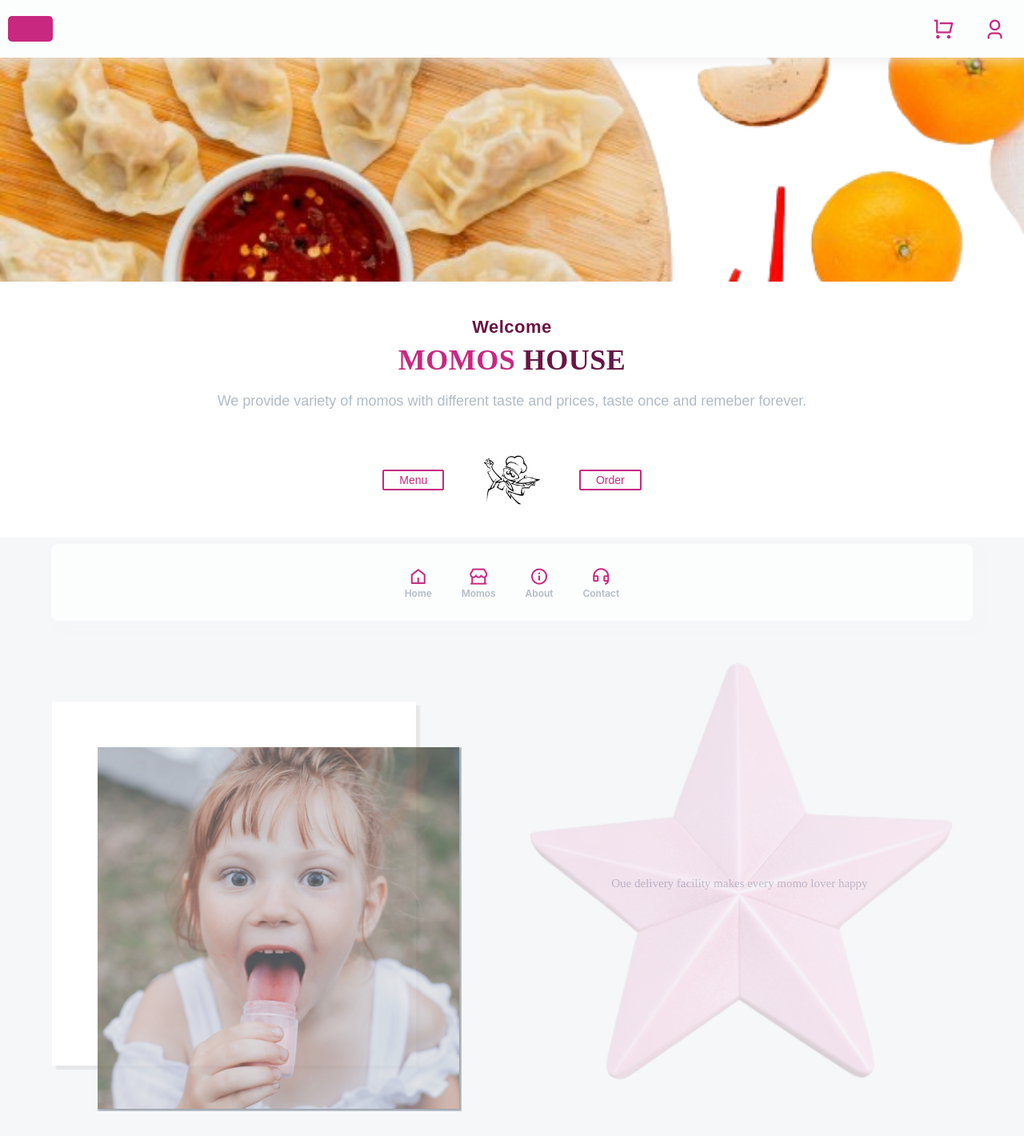
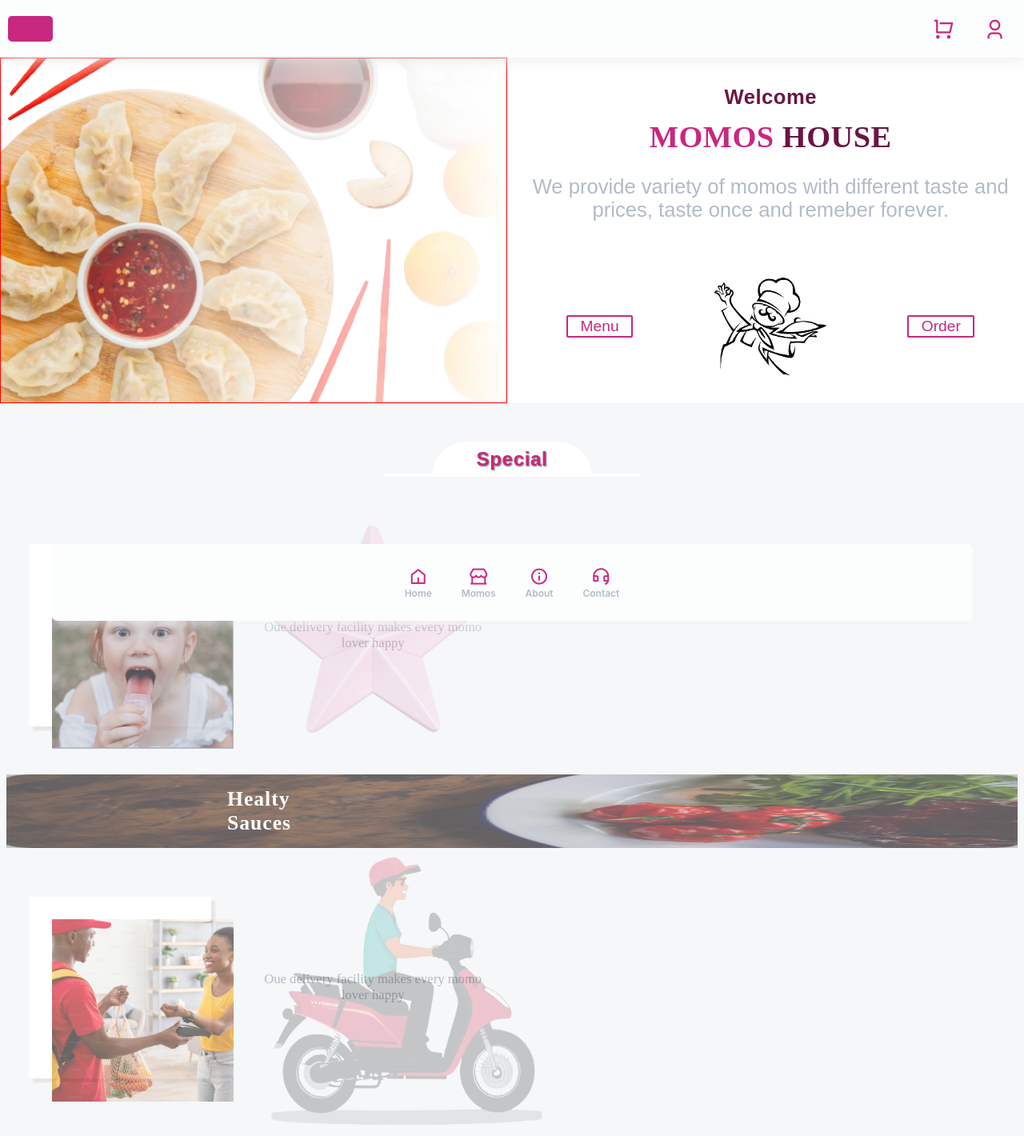
Before and after one commit to pratapbairagi/momostore, a React (Create React App) app in the folder momo_website/: page / in a window 1280 px wide. Shown: the top 1420 px of the page at 80% size. Built offline with nearby package versions, Linux system fonts and the light colour scheme; a web font is replaced by a local one.

Commit message:
changed css px/rem to vw

```diff
--- a/momo_website/src/App.css
+++ b/momo_website/src/App.css
@@ -264,6 +264,8 @@ body {
 .hero_container{
   overflow: hidden;
   max-width: 100%;
+  display: grid;
+  grid-template-columns: repeat(1, 1fr);
 }
 .hero_part1 {
   height: 35dvh;
@@ -285,23 +287,30 @@ body {
   min-height: 40dvh;
   justify-content: flex-start;
   align-items: center;
+  gap: 2vw;
 }
 
 .hero_part2 h4 {
   font-family: var(--font-family-kenia);
   color: var(--heading-dark);
-  font-size: calc(var(--title-font-size) + 2px);
+  /* font-size: calc(var(--title-font-size) + 2px); */
+  font-size: 5vw;
+  margin: 0;
+  margin-top: 3vw;
   letter-spacing: 0.5px;
-  margin-top: 1.75rem;
+  /* margin-top: 1.75rem; */
 }
 
 .hero_part2 h1 {
   font-family: var(--font-family-kavoon);
   color: var(--heading-color);
-  font-size: var(--heading-font-size);
+  /* font-size: var(--heading-font-size); */
+  font-size: 7vw;
+
   letter-spacing: 0.5px;
-  margin-top: 0.4rem;
+  /* margin-top: 0.4rem; */
   text-align: center;
+  margin: 0;
 }
 
 .hero_part2 h1 span {
@@ -310,10 +319,12 @@ body {
 
 .hero_part2 p {
   color: #B2BBC6;
-  margin-top: 1.25rem;
+  /* margin-top: 1.25rem; */
   font-family: var(--font-family-kenia);
   text-align: center;
-  font-size: 18px;
+  /* font-size: 18px; */
+  font-size: 4.5vw !important;
+  margin-top: 3vw;
 }
 
 .buttons_section {
@@ -321,19 +332,23 @@ body {
   justify-content: space-around;
   align-items: center;
   width: 100%;
-  max-width: 400px;
-  margin-top: 2rem;
+  /* max-width: 400px; */
+  margin-top: 12vw;
   overflow: hidden;
+  padding: 0;
 }
 
 .buttons_section img {
-  width: 5rem;
+  width: 25vw;
+  max-width: 160px;
 }
 
 .hero_container .hero_part2 .buttons_section button {
   height: max-content;
-  padding: 0.2rem 1.2rem;
-  font-size: calc(var(--description-font-size) - 2px);
+  /* padding: 0.2rem 1.2rem; */
+  padding: 0.3vw 4vw;
+  /* font-size: calc(var(--description-font-size) - 2px); */
+  font-size: 5vw;
   font-family: var(--font-family-kenia);
   background-color: #FCFDFD;
   color: #C82880;
@@ -452,7 +467,6 @@ body {
   position: relative;
   /* height: 10rem; */
   aspect-ratio: 1/0.4;
-  border: 1px solid red;
 }
 
 .special_container .grid .content:nth-child(2) img {
@@ -516,7 +530,8 @@ body {
 
 .special_container .grid .content .detail p {
   position: relative;
-  font-size: calc(var(--description-font-size) - 1px);
+  /* font-size: calc(var(--description-font-size) - 1px); */
+  font-size: 3.5vw;
   font-weight: 500;
   font-family: var(--font-family-kavoon);
   color: #B2BBC6;
@@ -574,7 +589,9 @@ body {
   display: flex;
   margin: 0;
   flex-direction: row;
+  /* justify-content: space-evenly; */
   height: 25%;
+  max-width: initial;
 }
 
 .momos_container .card1 .buttons_section button {
@@ -1310,29 +1327,29 @@ body {
   }
 
   /* hero */
-  .hero_part2 h4 {
+  /* .hero_part2 h4 {
     font-size: calc(var(--title-font-size) + 2.5px);
     margin-top: 1.8rem;
-  }
+  } */
 
-  .hero_part2 h1 {
+  /* .hero_part2 h1 {
     font-size: calc( var(--heading-font-size) + 0.5px );
     margin-top: 0.5rem;
-  }
-  .hero_part2 p {
+  } */
+  /* .hero_part2 p {
     margin-top: 1.3rem;
     font-size: 18.5px;
-  }
-  .buttons_section img {
+  } */
+  /* .buttons_section img {
     width: 5.3rem;
-  }
+  } */
 
-  .hero_container .hero_part2 .buttons_section button {
+  /* .hero_container .hero_part2 .buttons_section button {
     height: max-content;
     padding: 0.3rem 1.3rem;
     font-size: calc(var(--description-font-size) - 2.5px);
     left: 0.5px;
-  }
+  } */
 
   /* heading */
   /* heading 1 */
@@ -1401,5 +1418,120 @@ body {
   }
 
   /* hero */
+  .hero_part1 {
+    height: 40dvh;
+    border: 1px solid red;
+  }
 
 }
+
+@media only screen and (min-width : 767px) {
+  .hero_container{
+    grid-template-columns: repeat(2, 1fr);
+    gap: 1vw;
+    max-height: 80dvh;
+  }
+
+  .hero_part1 {
+    height: 100%;
+    max-width: 100% !important;
+    position: relative;
+  }
+  .hero_part1::after{
+    content: "";
+    position: absolute;
+    width: 100%;
+    height: 100%;
+    z-index: 1;
+    top: 0;
+    right: 0;
+    background: linear-gradient(to left, white, rgba(255, 255, 255, 0.674), rgba(255, 255, 255, 0.548), rgba(255, 255, 255, 0.256), transparent);
+  }
+
+
+  .hero_part2 {
+    height: 100%;
+    min-height: 50dvh;
+    max-height: 80dvh;
+    gap: 1vw;
+  }
+
+  .hero_part2 h4 {
+    font-size: 2vw;
+    margin-top: 1.5vw;
+  }
+
+  .hero_part2 h1 {
+    font-size: 3vw;
+  }
+
+  .hero_part2 p {
+    font-size:2vw !important;
+    margin-top: 1vw;
+  }
+  .buttons_section {
+    margin-top: 3vw;
+  }
+
+  .buttons_section img {
+    width: 15vw;
+    max-width: 160px;
+  }
+
+  .hero_container .hero_part2 .buttons_section button {
+    padding: 0.1vw 1.2vw;
+    /* font-size: calc(var(--description-font-size) - 2px); */
+    font-size: 1.5vw;
+  }
+
+  /* special */
+  .special_container .grid{
+    /* max-width: 560px; */
+    display: flex;
+    flex-wrap: wrap;
+  }
+  .special_container .grid .content{
+    width: 50%;
+  }
+  .special_container .grid .content:nth-child(3) {
+    order: 2;
+  }
+  .special_container .grid .content:nth-child(3) .detail{
+    order: 2;
+  }
+  .special_container .grid .content:nth-child(2) {
+    order: 3;
+    width: 100% ;
+    aspect-ratio: 1/0.4;
+
+  }
+  .special_container .grid .content:nth-child(2) h4{
+    font-size: 5vw;
+    width: min-content;
+  }
+  .special_container .grid .content .detail p{
+    font-size: 2vw;
+  }
+
+}
+
+@media only screen and (min-width : 860px) {
+  /* special */
+  .special_container .grid{
+    grid-template-columns: repeat(3, 1fr);
+  }
+  .special_container .grid .content{
+    grid-template-columns: repeat(2, 1fr);
+  }
+  .special_container .grid .content .detail p {
+    font-size: 1.3vw;
+  }
+  .special_container .grid .content:nth-child(2){
+    order: 2;
+    height: 100%;
+    aspect-ratio: initial;
+  }
+  .special_container .grid .content:nth-child(2) h4{
+    font-size: 2vw;
+  }
+}
```
